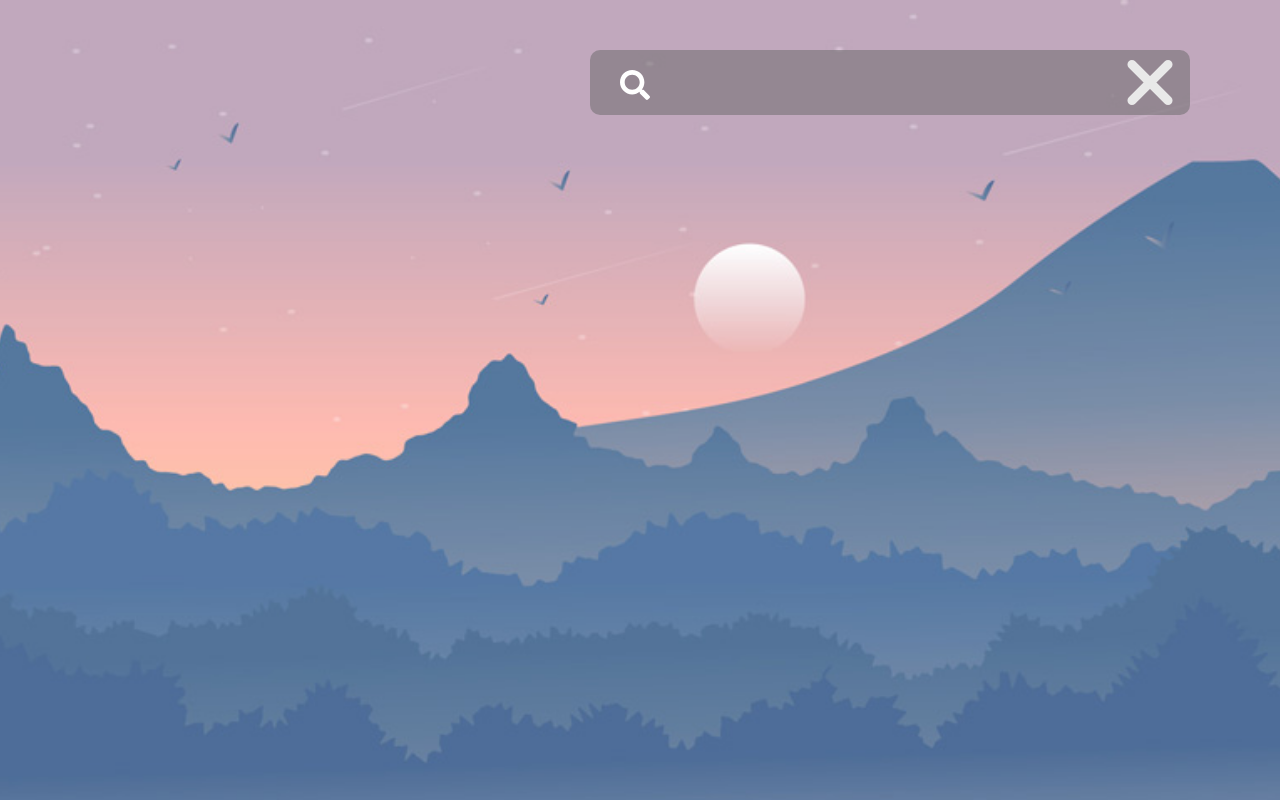
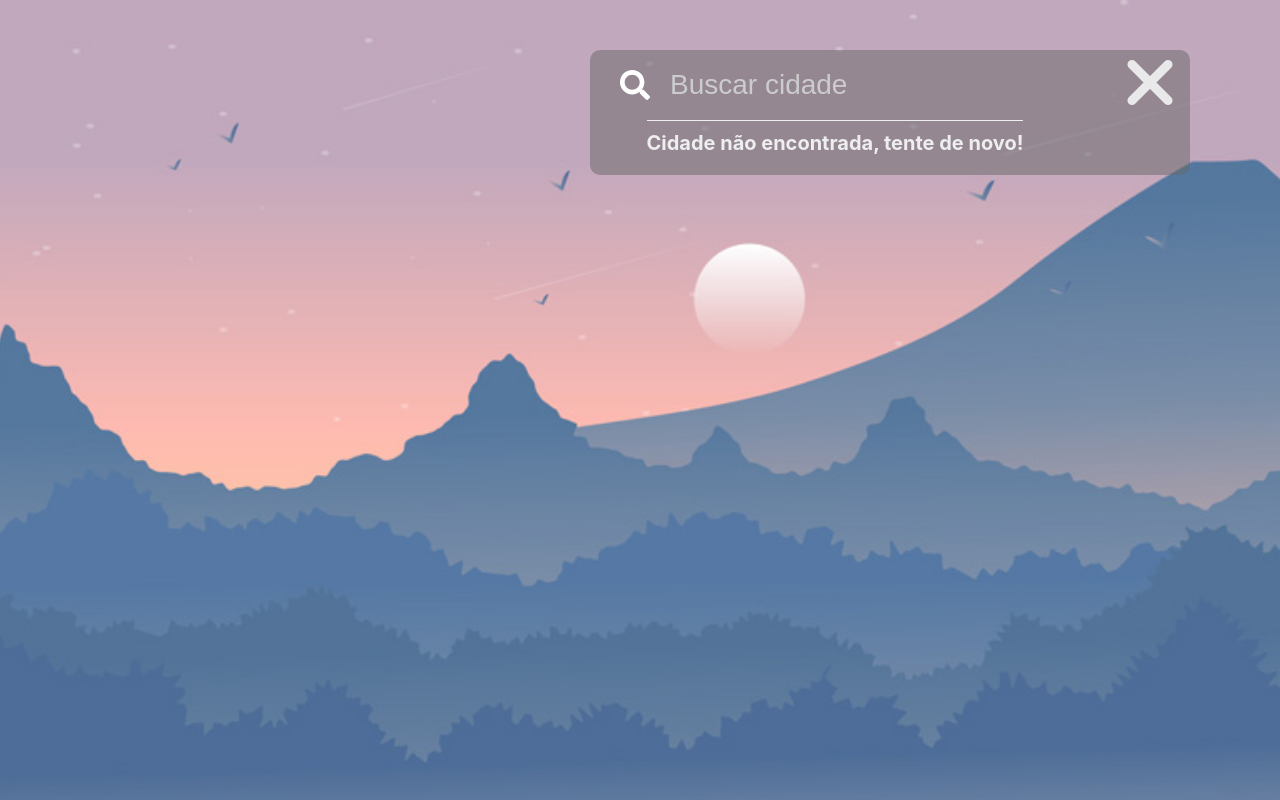
Before and after one commit to joaomaranhao/weather-app, a React (Create React App) app: page / in a window 1280 px wide. Both pictures are taken after a click on the element 1150 px from the left and 82 px from the top of the page. Built offline with nearby package versions, Linux system fonts and the light colour scheme; no server answers; the HTML template or start-up script is replaced by a standard one.

Commit message:
feat: add api call error handler

```diff
--- a/src/App.js
+++ b/src/App.js
@@ -12,8 +12,11 @@ function App () {
   const [formatedDate, setFormatedDay] = useState('')
   const [weather, setWeather] = useState('')
   const [conditionCode, setConditionCode] = useState('')
+  const [cod, setCod] = useState(0)
+  const [apiCallError, setApiCallError] = useState(0)
 
   const fetchApi = async (city) => {
+    try {
       const response = await axios.get(`http://api.openweathermap.org/data/2.5/weather?q=${city.replaceAll(' ', '%20')}&units=metric&appid=${apiKey}`)
       await setCity(response.data.name)
       await setTemperature(response.data.main.temp.toFixed(0))
@@ -21,6 +24,11 @@ function App () {
       await setFormatedDay(timeStampToFormatedDate(response.data.dt))
       await setWeather(response.data.weather[0].main)
       await setConditionCode(response.data.weather[0].icon)
+      await setCod(response.data.cod)
+      await setApiCallError(0)
+    } catch (e) {
+      await setApiCallError(1)
+    }
   }
 
   const timeStampToWeekDay = (UnixTimestamp) => {
@@ -44,7 +52,7 @@ function App () {
       <div className='app__container'>
         <div className='app__upContent'>
           <div className='app__currentWeather'>
-            {conditionCode !== ''
+            {cod === 200
               ? <CurrentWeather
                   city={city}
                   temperature={temperature}
@@ -54,10 +62,9 @@ function App () {
                   conditionCode={conditionCode}
                 />
               : ''}
-
           </div>
           <div className='app__menu'>
-            <MenuIcon fetchApi={fetchApi} />
+            <MenuIcon fetchApi={fetchApi} apiCallError={apiCallError} />
           </div>
 
         </div>
--- a/src/components/CurrentWeather.css
+++ b/src/components/CurrentWeather.css
@@ -1,5 +1,6 @@
 .currentWeather {
-  padding: 20px 70px;
+  padding: 20px 50px;
+  width: 350px;
   background-color: rgba(104, 104, 104, 0.5);
   border-radius: 20px;
   color: white;
--- a/src/components/MenuIcon.css
+++ b/src/components/MenuIcon.css
@@ -98,6 +98,10 @@
   color: white;
 }
 
+.menu__searchInput > input::placeholder {
+  color: #ccc;
+}
+
 .menu__searchInput > button {
   display: none;
 }
@@ -105,3 +109,16 @@
 .hidden {
   display: none;
 }
+
+.menu__notFound {
+  display: flex;
+  justify-content: center;
+  padding-top: 20px;
+}
+
+.menu__notFound > h4 {
+  font-size: 20px;
+  color: #eee;
+  border-top: 1px solid #eee;
+  padding: 10px 0;
+}
--- a/src/components/MenuIcon.js
+++ b/src/components/MenuIcon.js
@@ -1,23 +1,32 @@
-import React, { useState } from 'react'
+import React, { useEffect, useRef, useState } from 'react'
 
 import './MenuIcon.css'
 import { FaSearch } from 'react-icons/fa'
 
-function MenuIcon ({ fetchApi }) {
+function MenuIcon ({ fetchApi, apiCallError }) {
   const [open, setOpen] = useState('')
   const [hidden, setHidden] = useState('hidden')
   const [input, setInput] = useState('')
   const toggleOpen = () => {
     open === '' ? setOpen('open') : setOpen('')
     hidden === '' ? setHidden('hidden') : setHidden('')
+    setInput('')
   }
+  const inputRef = useRef()
 
   const handleSubmit = async (e) => {
     e.preventDefault()
-    fetchApi(input)
+    await fetchApi(input)
     setInput('')
-    toggleOpen()
   }
+
+  useEffect(() => {
+    inputRef.current.focus()
+  }, [hidden])
+
+  useEffect(() => {
+
+  }, [apiCallError])
 
   return (
     <div className='menu'>
@@ -25,10 +34,13 @@ function MenuIcon ({ fetchApi }) {
         <form onSubmit={handleSubmit}>
           <div className='menu__searchInput'>
             <FaSearch className='menu__searchIcon' />
-            <input type='text' value={input} onChange={(e) => setInput(e.target.value)} />
+            <input type='text' value={input} placeholder='Buscar cidade' ref={inputRef} onChange={(e) => setInput(e.target.value)} />
             <button type='submit' />
           </div>
         </form>
+
+        {apiCallError === 1 ? <div className='menu__notFound'><h4>Cidade não encontrada, tente de novo!</h4></div> : null}
+
       </div>
       <div id='nav-icon' className={open} onClick={toggleOpen}>
         <span />
```
Lines whose indentation alone changed are shown as unchanged.
